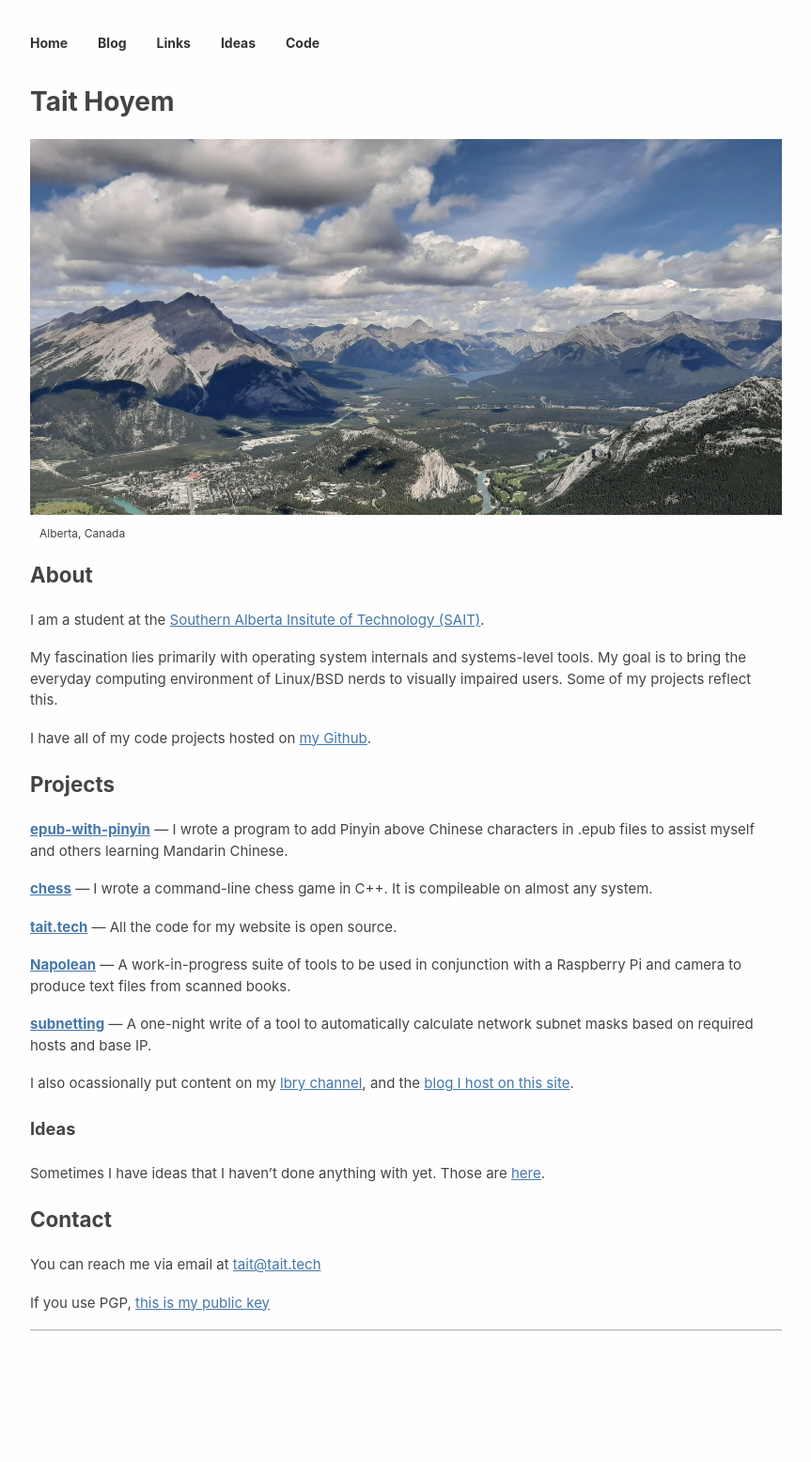
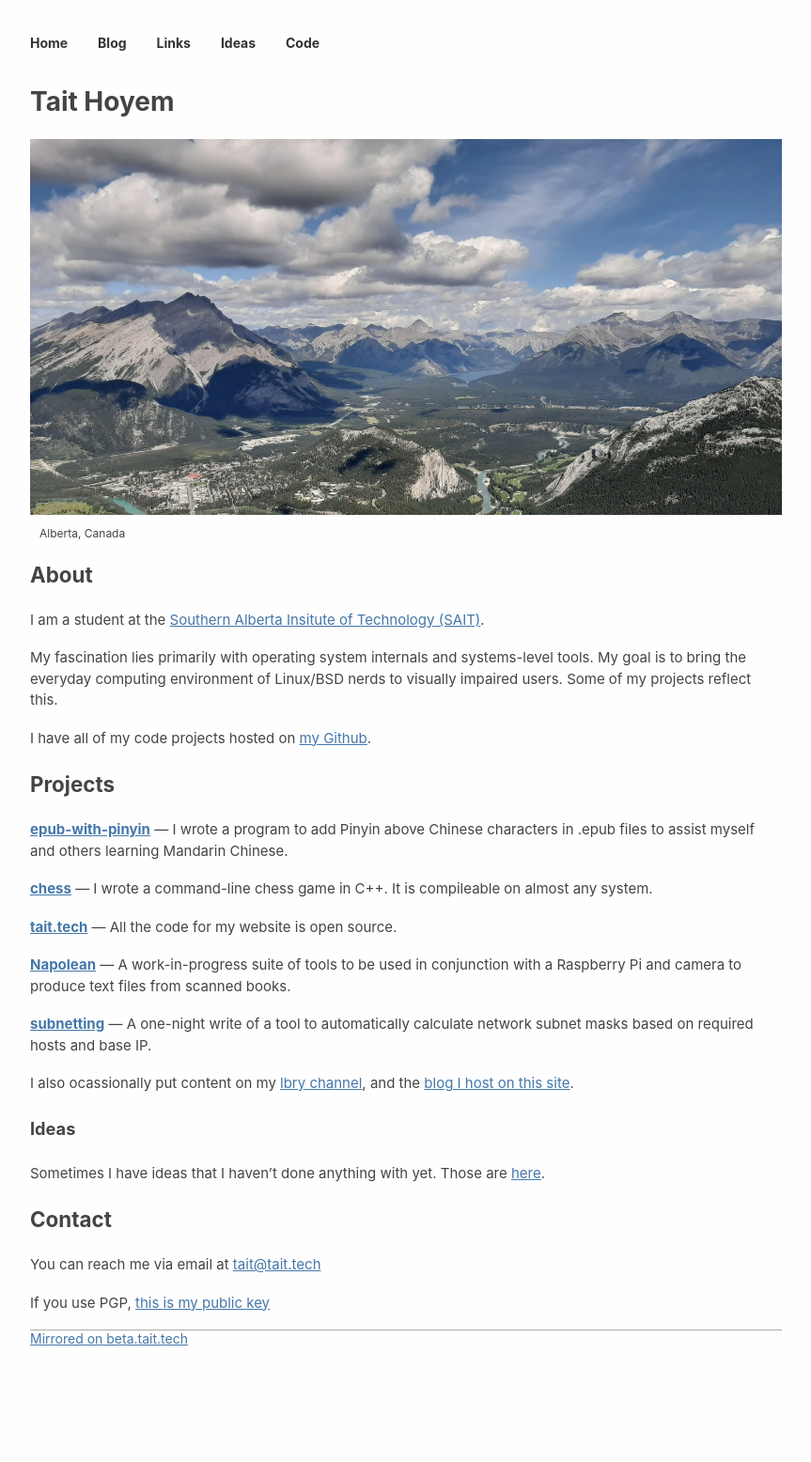
Before and after one commit to TTWNO/tait.tech, a Jekyll site: the page built from index.md, in a window 1280 px wide. Shown: the whole page at 94% size, without its empty margins (208-1071 px from the left). Built offline with Jekyll 4.4.1, drawn with Linux system fonts in a browser that asks for light colours.

Commit message:
Add beta.tait.tech mirror info

```diff
--- a/_includes/footer.html
+++ b/_includes/footer.html
@@ -1,2 +1,3 @@
 <footer>
+  <a href="https://beta.tait.tech{{ page.url }}">Mirrored on beta.tait.tech</a>
 </footer>
```
